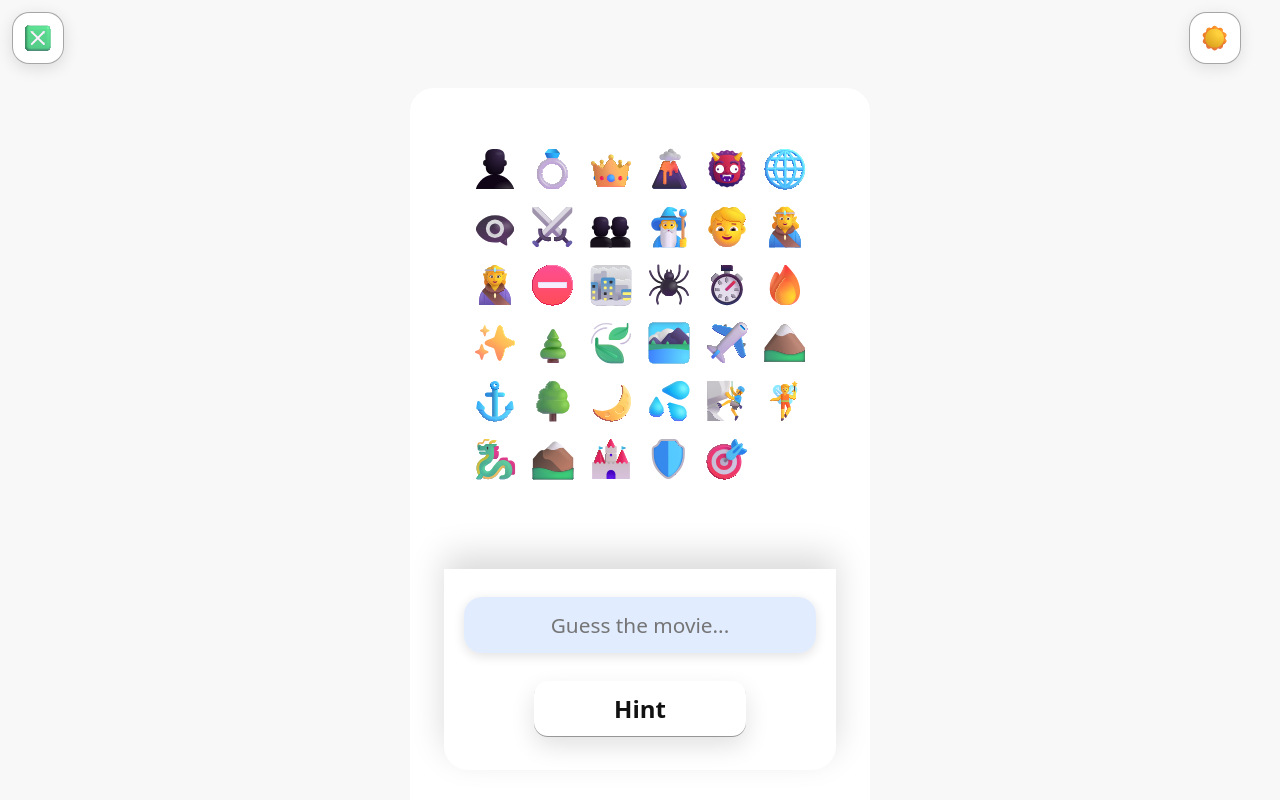
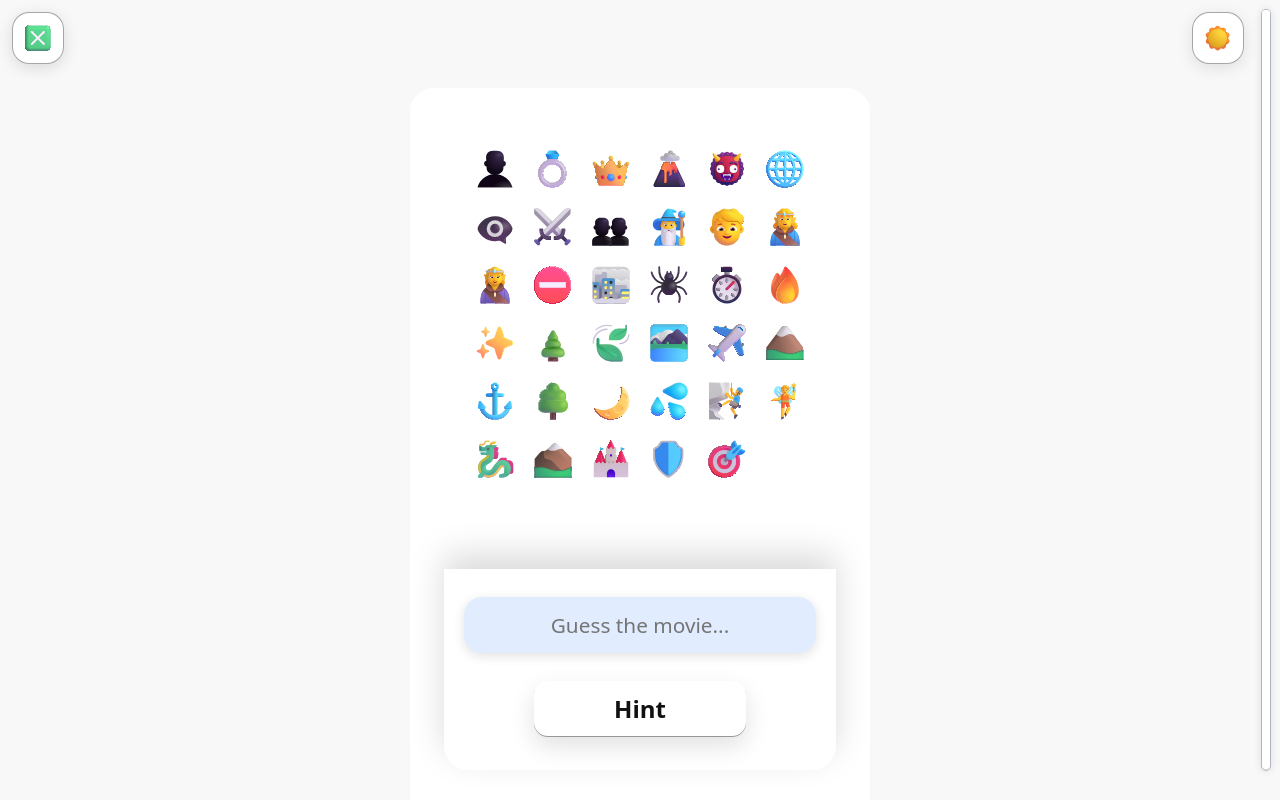
Before and after one commit to ojole/emcrypted, a React (Create React App) app in the folder emcrypted-react/: page /start in a window 1280 px wide. Built offline with nearby package versions, Linux system fonts and the light colour scheme; a web font is replaced by a local one.

Commit message:
Sharpen emoji rendering and add app-owned Safari scrollbar

```diff
--- a/emcrypted-react/src/App.css
+++ b/emcrypted-react/src/App.css
@@ -205,7 +205,7 @@ body,
 }
 
 .top-right-toggles {
-  right: calc(max(12px, env(safe-area-inset-right)) + var(--scrollbar-size, 9px) + 18px);
+  right: calc(max(12px, env(safe-area-inset-right)) + var(--floating-ui-right-offset, 24px));
 }
 
 .top-left-overlay {
@@ -324,3 +324,9 @@ body.theme-dark .top-left-username {
     margin: clamp(24px, 7vh, 48px) auto;
   }
 }
+
+@media (max-width: 768px) {
+  .top-right-toggles {
+    right: max(12px, env(safe-area-inset-right));
+  }
+}
--- a/emcrypted-react/src/App.js
+++ b/emcrypted-react/src/App.js
@@ -8,6 +8,7 @@ import HighScoresScreen from './components/HighScoresScreen';
 import ProfileScreen from './components/ProfileScreen';
 import GameFlow from './components/GameFlow';
 import LogoutButtonFloating from './components/LogoutButtonFloating';
+import AppOwnedScrollbar from './components/ui/AppOwnedScrollbar';
 import './App.css';
 
 const RequireAuth = ({ children }) => {
@@ -23,6 +24,7 @@ const RequireAuth = ({ children }) => {
 const App = () => {
   return (
     <AuthProvider>
+      <div className="app-scroll-host" id="appScrollHost">
         <div className="App">
           <LogoutButtonFloating />
           <Routes>
@@ -42,6 +44,8 @@ const App = () => {
             <Route path="*" element={<Navigate to="/" replace />} />
           </Routes>
         </div>
+      </div>
+      <AppOwnedScrollbar targetId="appScrollHost" />
     </AuthProvider>
   );
 };
--- /dev/null
+++ b/emcrypted-react/src/components/ui/AppOwnedScrollbar.jsx
@@ -0,0 +1,96 @@
+import React, { useEffect, useState } from "react";
+
+const MIN_THUMB_HEIGHT = 44;
+
+const clamp = (value, min, max) => Math.min(max, Math.max(min, value));
+
+const AppOwnedScrollbar = ({ targetId = "appScrollHost" }) => {
+  const [metrics, setMetrics] = useState({
+    visible: false,
+    top: 0,
+    height: MIN_THUMB_HEIGHT,
+  });
+
+  useEffect(() => {
+    if (typeof window === "undefined") return undefined;
+    const host = document.getElementById(targetId);
+    if (!host) return undefined;
+
+    let frame = 0;
+
+    const update = () => {
+      frame = 0;
+      const { scrollTop, scrollHeight, clientHeight } = host;
+      if (scrollHeight <= clientHeight + 1) {
+        setMetrics((prev) =>
+          prev.visible
+            ? { visible: false, top: 0, height: MIN_THUMB_HEIGHT }
+            : prev
+        );
+        return;
+      }
+
+      const ratio = clientHeight / scrollHeight;
+      const thumbHeight = clamp(
+        Math.round(clientHeight * ratio),
+        MIN_THUMB_HEIGHT,
+        clientHeight
+      );
+      const maxScroll = Math.max(1, scrollHeight - clientHeight);
+      const maxTop = Math.max(0, clientHeight - thumbHeight);
+      const thumbTop = Math.round((scrollTop / maxScroll) * maxTop);
+
+      setMetrics((prev) => {
+        if (
+          prev.visible &&
+          prev.top === thumbTop &&
+          prev.height === thumbHeight
+        ) {
+          return prev;
+        }
+        return { visible: true, top: thumbTop, height: thumbHeight };
+      });
+    };
+
+    const requestUpdate = () => {
+      if (frame) return;
+      frame = window.requestAnimationFrame(update);
+    };
+
+    requestUpdate();
+    host.addEventListener("scroll", requestUpdate, { passive: true });
+    window.addEventListener("resize", requestUpdate, { passive: true });
+
+    let observer;
+    if ("ResizeObserver" in window) {
+      observer = new ResizeObserver(requestUpdate);
+      observer.observe(host);
+    }
+
+    return () => {
+      if (frame) window.cancelAnimationFrame(frame);
+      host.removeEventListener("scroll", requestUpdate);
+      window.removeEventListener("resize", requestUpdate);
+      if (observer) observer.disconnect();
+    };
+  }, [targetId]);
+
+  return (
+    <div
+      className={`app-owned-scrollbar ${
+        metrics.visible ? "app-owned-scrollbar-visible" : ""
+      }`}
+      aria-hidden="true"
+    >
+      <div
+        className="app-owned-scrollbar-thumb"
+        style={{
+          height: `${metrics.height}px`,
+          transform: `translateY(${metrics.top}px)`,
+        }}
+      />
+    </div>
+  );
+};
+
+export default AppOwnedScrollbar;
--- a/emcrypted-react/src/data/EmojiGrid.js
+++ b/emcrypted-react/src/data/EmojiGrid.js
@@ -28,8 +28,7 @@ const EmojiGrid = forwardRef(({ tokens = [], highlightedEmojis = [], dimmedEmoji
               hex={token.hex}
               hexFull={token.hexFull}
               hasTone={token.hasTone}
-              size={40}
-              style={{ width: "100%", height: "100%" }}
+              size={42}
             />
           </div>
         );
--- a/emcrypted-react/src/data/Game.css
+++ b/emcrypted-react/src/data/Game.css
@@ -62,6 +62,9 @@
 .emoji-item .emoji-fallback {
   width: min(86%, 50px);
   height: min(86%, 50px);
+  image-rendering: -webkit-optimize-contrast;
+  image-rendering: crisp-edges;
+  backface-visibility: hidden;
 }
 
 .emoji-item.highlighted {
@@ -408,7 +411,7 @@ body.theme-dark .result-arrow {
   display: flex;
   flex-direction: column;
   align-items: center;
-  gap: 3px;
+  gap: 8px;
   pointer-events: auto;
 }
 
@@ -436,8 +439,8 @@ body.theme-dark .result-arrow {
 }
 
 .hintDrawerHandle {
-  width: calc(var(--hud-size) * 0.78);
-  min-height: 14px;
+  width: calc(var(--hud-size) * 0.86);
+  min-height: 20px;
   border: 0;
   background: transparent;
   padding: 0;
@@ -449,29 +452,19 @@ body.theme-dark .result-arrow {
   justify-content: center;
 }
 
-.hintDrawerHandle::before {
-  content: "";
-  position: absolute;
-  width: calc(var(--hud-size) * 0.62);
-  height: 2px;
-  border-radius: 999px;
-  background: rgba(211, 51, 51, 0.66);
-  opacity: 0.7;
-}
-
 .hintPillChevron {
-  font-size: 10px;
+  font-size: 24px;
   font-weight: 700;
   line-height: 1;
-  color: var(--hint-red);
-  transform: translateY(3px) rotate(0deg);
+  color: #111111;
+  transform: translateY(0) rotate(0deg);
   transition: transform 0.15s ease;
   position: relative;
   z-index: 1;
 }
 
 .hintDrawerHandle-open .hintPillChevron {
-  transform: translateY(3px) rotate(180deg);
+  transform: rotate(180deg);
 }
 
 .hintPill:hover {
@@ -491,8 +484,8 @@ body.theme-dark .hintPill {
   box-shadow: 0 6px 18px rgba(5, 11, 25, 0.45);
 }
 
-body.theme-dark .hintDrawerHandle::before {
-  background: rgba(232, 71, 117, 0.72);
+body.theme-dark .hintPillChevron {
+  color: #ffffff;
 }
 
 body.theme-dark .hintPill-active {
--- a/emcrypted-react/src/index.css
+++ b/emcrypted-react/src/index.css
@@ -22,12 +22,16 @@
   --summaryHeadlineColor: #000;
   --summaryTitleColor: rgba(0, 0, 0, 0.8);
   --summaryStatsColor: rgba(0, 0, 0, 0.6);
-  --scrollbar-size: 9px;
+  --scrollbar-size: 8px;
   --scrollbar-thumb: rgba(255, 255, 255, 0.94);
   --scrollbar-thumb-hover: rgba(255, 255, 255, 1);
   --scrollbar-track: transparent;
   --scrollbar-sheen: rgba(255, 255, 255, 0.8);
   --scrollbar-shadow: rgba(118, 131, 153, 0.48);
+  --app-scroll-thumb: rgba(255, 255, 255, 0.96);
+  --app-scroll-thumb-hover: rgba(255, 255, 255, 1);
+  --app-scroll-thumb-shadow: rgba(120, 132, 154, 0.5);
+  --floating-ui-right-offset: 24px;
 }
 
 *, *::before, *::after {
@@ -48,11 +52,6 @@ select,
 .breakdown,
 .nav {
   font-family: var(--font-ui);
-}
-
-#root {
-  scrollbar-width: thin;
-  scrollbar-color: var(--scrollbar-thumb) transparent;
 }
 
 html,
@@ -105,37 +104,28 @@ body.theme-dark {
   --scrollbar-track: transparent;
   --scrollbar-sheen: rgba(220, 234, 255, 0.44);
   --scrollbar-shadow: rgba(4, 12, 26, 0.68);
+  --app-scroll-thumb: rgba(130, 162, 228, 0.9);
+  --app-scroll-thumb-hover: rgba(160, 192, 250, 0.98);
+  --app-scroll-thumb-shadow: rgba(6, 17, 39, 0.72);
 }
 
-body::-webkit-scrollbar {
+.app-scroll-host {
+  width: 100%;
+  min-height: 100%;
+  height: 100dvh;
+  overflow-x: hidden;
+  overflow-y: auto;
+  overscroll-behavior-y: contain;
+  -webkit-overflow-scrolling: touch;
+  scrollbar-width: none;
+  -ms-overflow-style: none;
+}
+
+.app-scroll-host::-webkit-scrollbar {
+  -webkit-appearance: none;
   width: 0;
   height: 0;
-}
-
-#root::-webkit-scrollbar {
-  width: var(--scrollbar-size);
-  height: var(--scrollbar-size);
-}
-
-#root::-webkit-scrollbar-track {
-  background: var(--scrollbar-track);
-}
-
-#root::-webkit-scrollbar-thumb {
-  min-height: 32px;
-  border-radius: 999px;
-  border: 1px solid transparent;
-  background: var(--scrollbar-thumb);
-  background-clip: padding-box;
-  box-shadow:
-    inset 0 1px 0 var(--scrollbar-sheen),
-    inset 0 -1px 0 rgba(0, 0, 0, 0.14),
-    0 0 0 1px var(--scrollbar-shadow),
-    0 0 12px rgba(0, 0, 0, 0.12);
-}
-
-#root::-webkit-scrollbar-thumb:hover {
-  background: var(--scrollbar-thumb-hover);
+  display: none;
 }
 
 body.theme-dark::before {
@@ -180,10 +170,42 @@ body.theme-dark::after {
   height: 100dvh;
   position: relative;
   z-index: 1;
-  overflow-x: hidden;
-  overflow-y: auto;
-  -webkit-overflow-scrolling: touch;
-  scrollbar-gutter: stable both-edges;
+  overflow: hidden;
+}
+
+.app-owned-scrollbar {
+  position: fixed;
+  top: max(10px, env(safe-area-inset-top));
+  bottom: max(10px, env(safe-area-inset-bottom));
+  right: max(8px, env(safe-area-inset-right));
+  width: 14px;
+  z-index: 900;
+  pointer-events: none;
+  opacity: 0;
+  transition: opacity 0.16s ease;
+}
+
+.app-owned-scrollbar-visible {
+  opacity: 1;
+}
+
+.app-owned-scrollbar-thumb {
+  position: absolute;
+  right: 2px;
+  width: var(--scrollbar-size);
+  min-height: 34px;
+  border-radius: 999px;
+  background: var(--app-scroll-thumb);
+  box-shadow:
+    inset 0 1px 0 var(--scrollbar-sheen),
+    inset 0 -1px 0 rgba(0, 0, 0, 0.16),
+    0 0 0 1px var(--app-scroll-thumb-shadow),
+    0 0 10px rgba(0, 0, 0, 0.14);
+  transition: background-color 0.16s ease;
+}
+
+.app-owned-scrollbar-visible .app-owned-scrollbar-thumb:hover {
+  background: var(--app-scroll-thumb-hover);
 }
 
 #appFrame {
```
Lines whose indentation alone changed are shown as unchanged.
